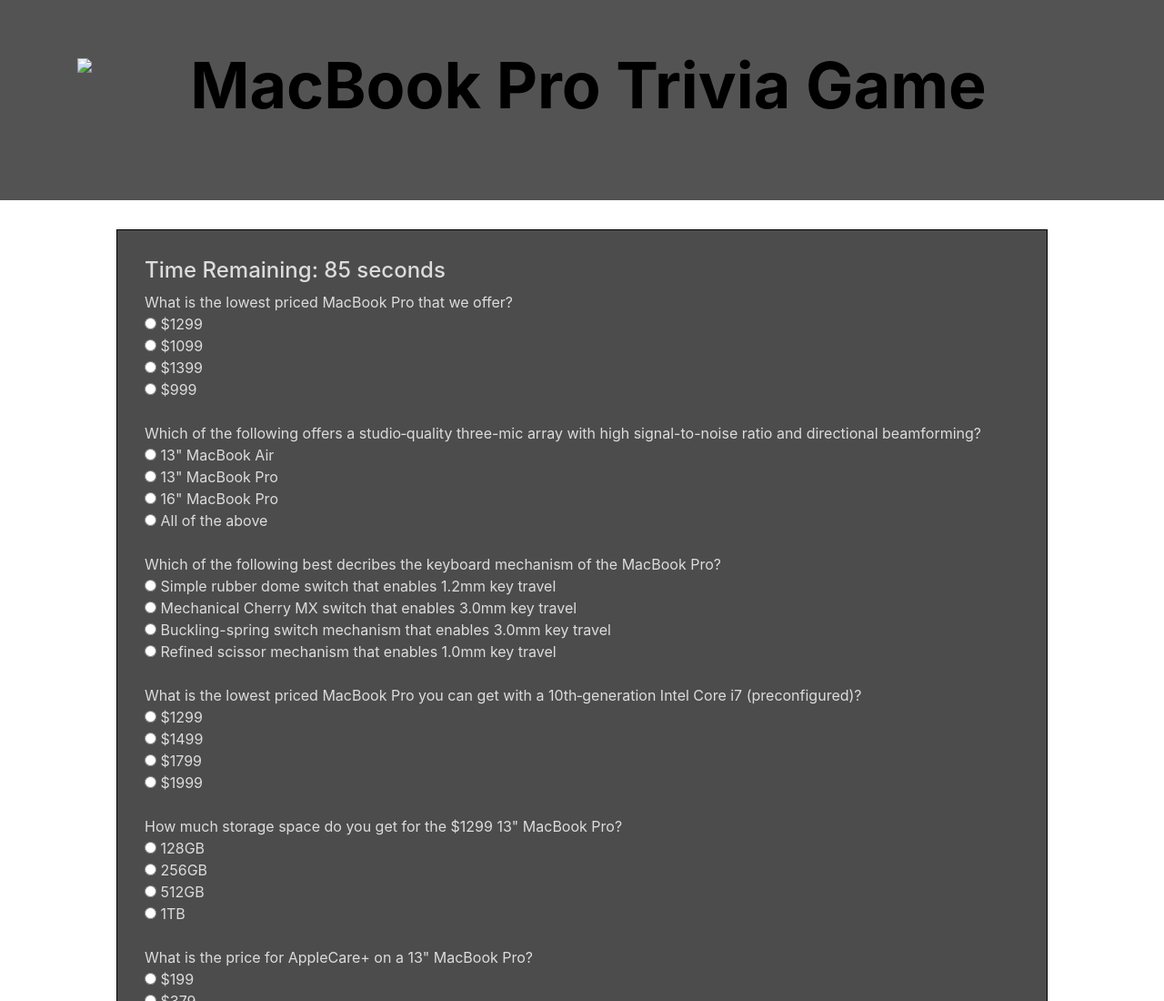
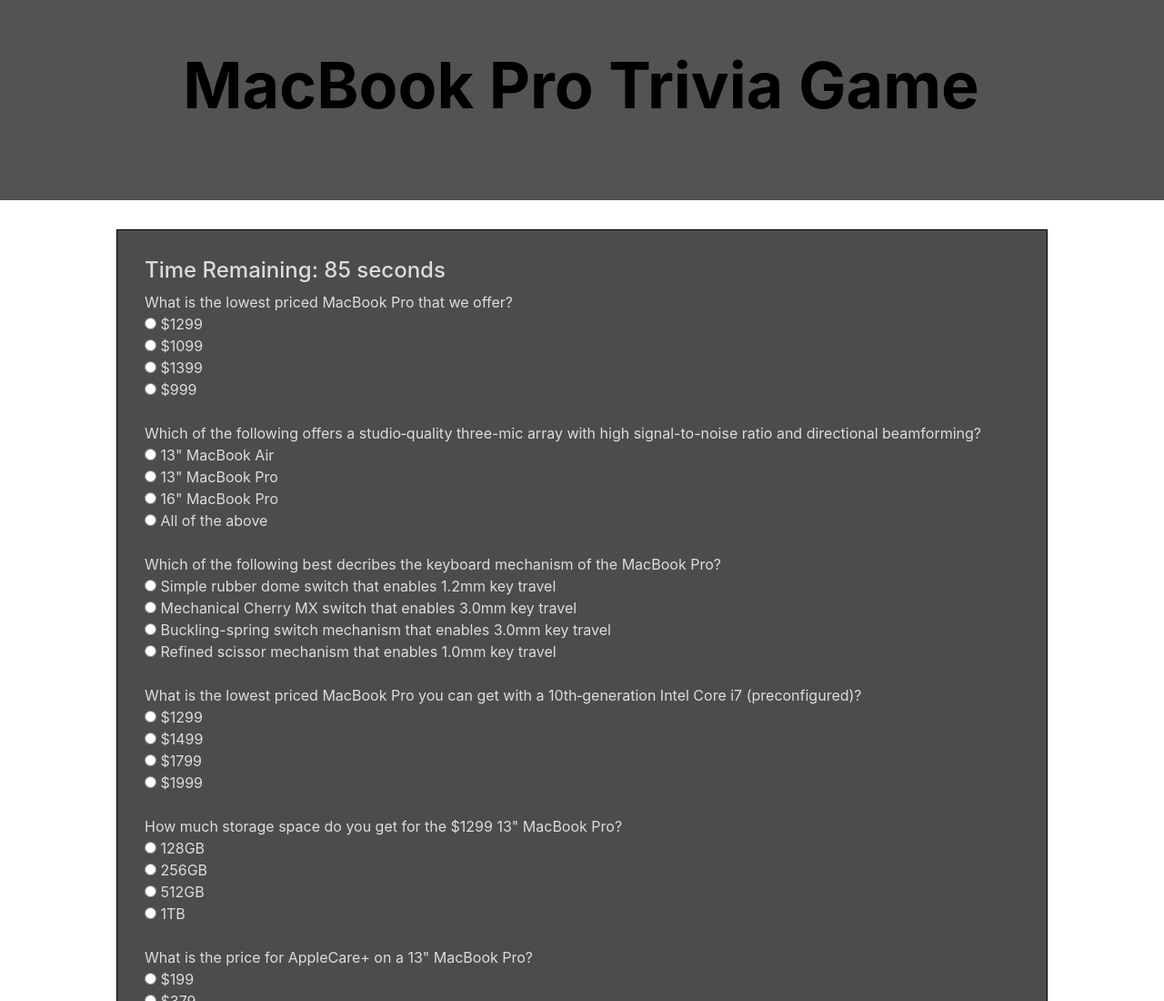
Before and after one commit to jedk225/newMacBookProQuiz, a plain HTML site: page index.html in a window 1280 px wide. Shown: the top 1100 px of the page at 91% size. Drawn offline with nearby package versions, Linux system fonts and the light colour scheme.

Commit message:
Ommited img file

```diff
--- a/index.html
+++ b/index.html
@@ -20,7 +20,6 @@
 
     <div class="jumbotron jumbotron-fluid" id="main-jumbo">
         <div class="container">
-            <img src="assets/images/game-of-thrones-logo-png-download-3988.png" id="title-image">
             <h1 class="display-4" id="trivia-title">MacBook Pro Trivia Game</h1>
         </div>
     </div>
```
